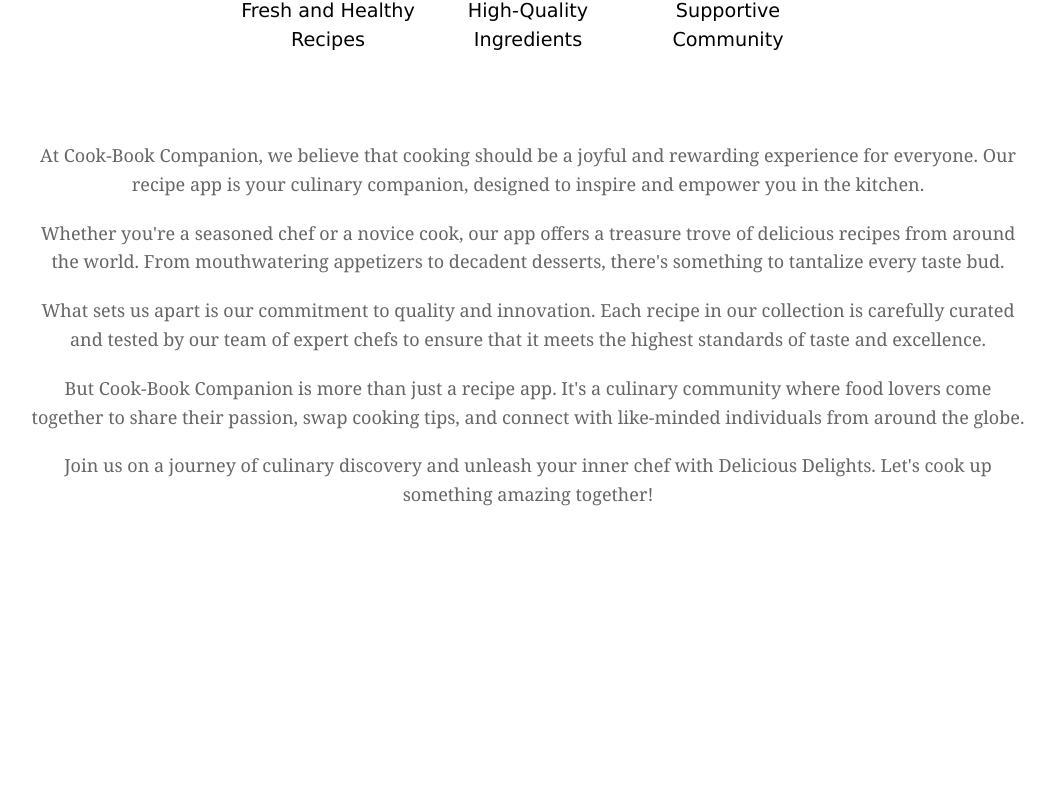
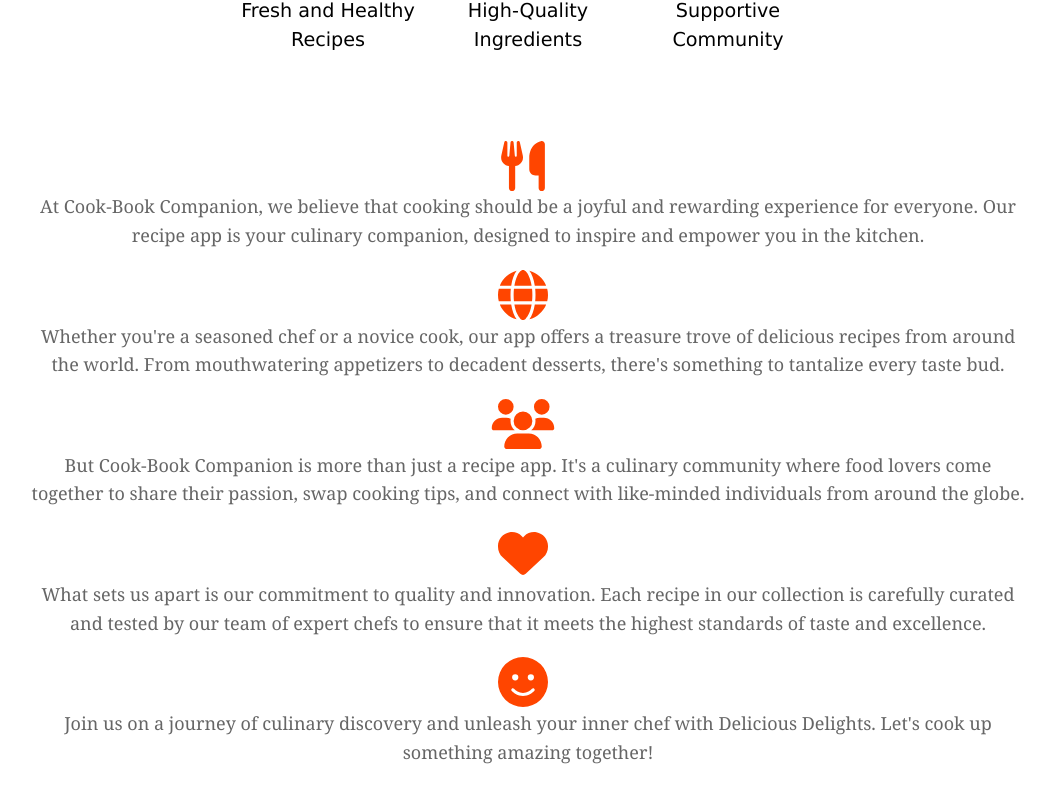
Before and after one commit to hadujeluk/Cookbook-companion, a React (Vite) app: page / in a window 1280 px wide. Shown: the part 1134-1937 px from the top of the page, without its empty margins (112-1167 px from the left). Before the commit the page ends 1713 px from the top, so only its background shows below. Built offline with nearby package versions, Linux system fonts and the light colour scheme.

Commit message:
Paragraphs grouped with their corresponding icons

```diff
--- a/src/components/About.jsx
+++ b/src/components/About.jsx
@@ -51,21 +51,38 @@
             <p className="icon-text">Supportive Community</p>
           </div>
         </div>
+        <div className="about-paragraphs">
+          <div className="paragraph-group">
+            <FontAwesomeIcon icon={faUtensils} className="icon" />
             <p className="about-paragraph">
               At Cook-Book Companion, we believe that cooking should be a joyful and rewarding experience for everyone. Our recipe app is your culinary companion, designed to inspire and empower you in the kitchen.
             </p>
+          </div>
+          <div className="paragraph-group">
+            <FontAwesomeIcon icon={faGlobe} className="icon" />
             <p className="about-paragraph">
               Whether you're a seasoned chef or a novice cook, our app offers a treasure trove of delicious recipes from around the world. From mouthwatering appetizers to decadent desserts, there's something to tantalize every taste bud.
             </p>
+          </div>
+          <div className="paragraph-group">
+            <FontAwesomeIcon icon={faUsers} className="icon" />
+            <p className="about-paragraph">
+              But Cook-Book Companion is more than just a recipe app. It's a culinary community where food lovers come together to share their passion, swap cooking tips, and connect with like-minded individuals from around the globe.
+            </p>
+          </div>
+          <div className="paragraph-group">
+            <FontAwesomeIcon icon={faHeart} className="icon" />
             <p className="about-paragraph">
               What sets us apart is our commitment to quality and innovation. Each recipe in our collection is carefully curated and tested by our team of expert chefs to ensure that it meets the highest standards of taste and excellence.
             </p>
-        <p className="about-paragraph">
-          But Cook-Book Companion is more than just a recipe app. It's a culinary community where food lovers come together to share their passion, swap cooking tips, and connect with like-minded individuals from around the globe.
-        </p>
+          </div>
+          <div className="paragraph-group">
+            <FontAwesomeIcon icon={faSmile} className="icon" />
             <p className="about-paragraph">
               Join us on a journey of culinary discovery and unleash your inner chef with Delicious Delights. Let's cook up something amazing together!
             </p>
+          </div>
+        </div>
       </div>
     </div>
   );
```
Lines whose indentation alone changed are shown as unchanged.
